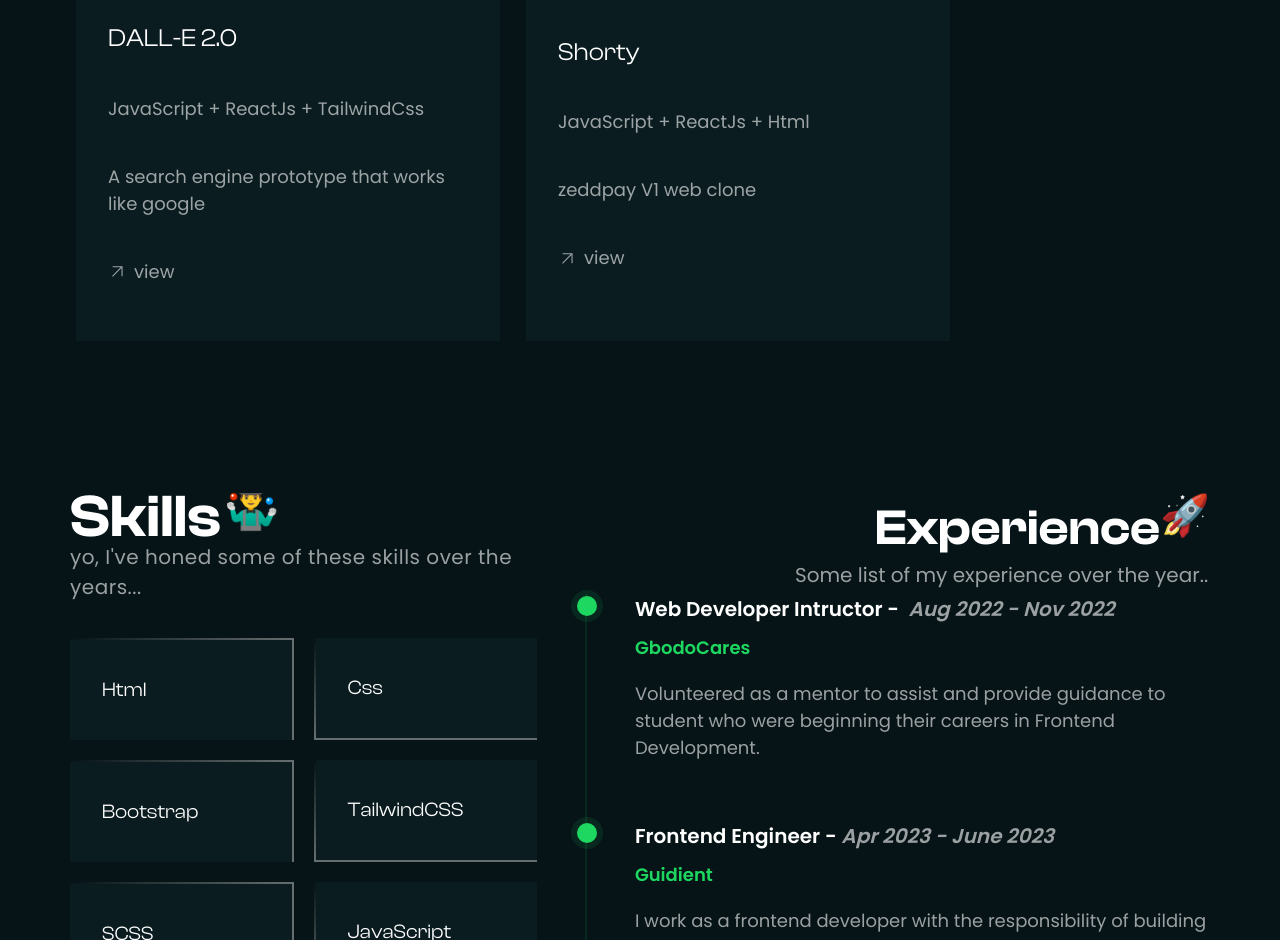
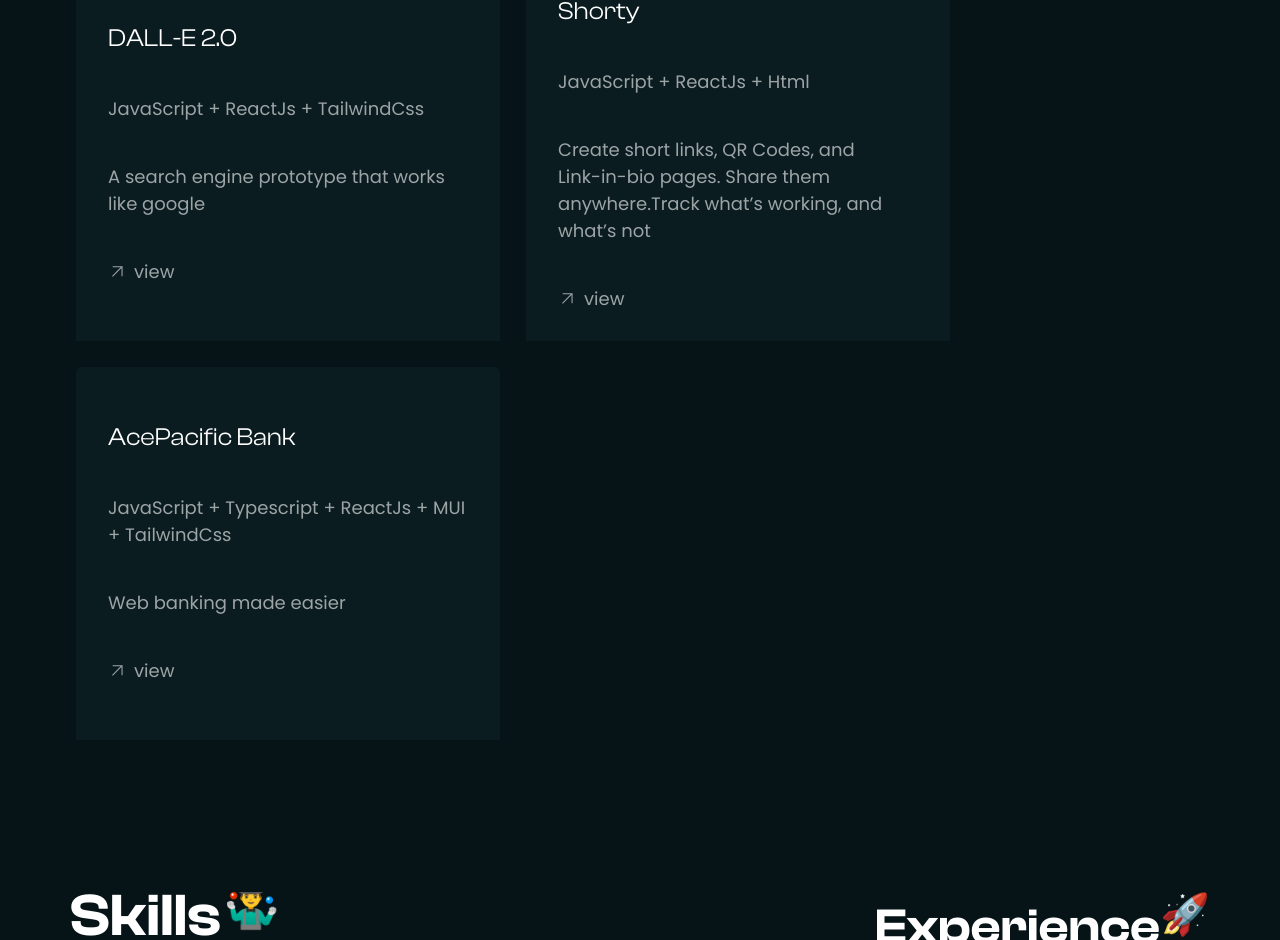
Before and after one commit to SAMUEL-UME/sammy-portfolio, a React (Vite) app: page / in a window 1280 px wide. Shown: the part 5214-6154 px from the top of the page. Built offline with nearby package versions, Linux system fonts and the light colour scheme.

Commit message:
Added acepacific to project

```diff
--- a/src/Data/data.js
+++ b/src/Data/data.js
@@ -19,8 +19,14 @@ export const projectData = [
   },
   {
     name: 'Shorty',
-    desc: 'zeddpay V1 web clone',
+    desc: 'Create short links, QR Codes, and Link-in-bio pages. Share them anywhere.Track what’s working, and what’s not',
     lang: 'JavaScript + ReactJs + Html',
+    link: 'https://pear-gifted-alligator.cyclic.app/',
+  },
+  {
+    name: 'AcePacific Bank',
+    desc: 'Web banking made easier',
+    lang: 'JavaScript +  Typescript + ReactJs + MUI + TailwindCss',
     link: 'https://pear-gifted-alligator.cyclic.app/',
   },
 ];
```
Also changed, not shown: 1 other file (tests, documents, lock files or other folders).
